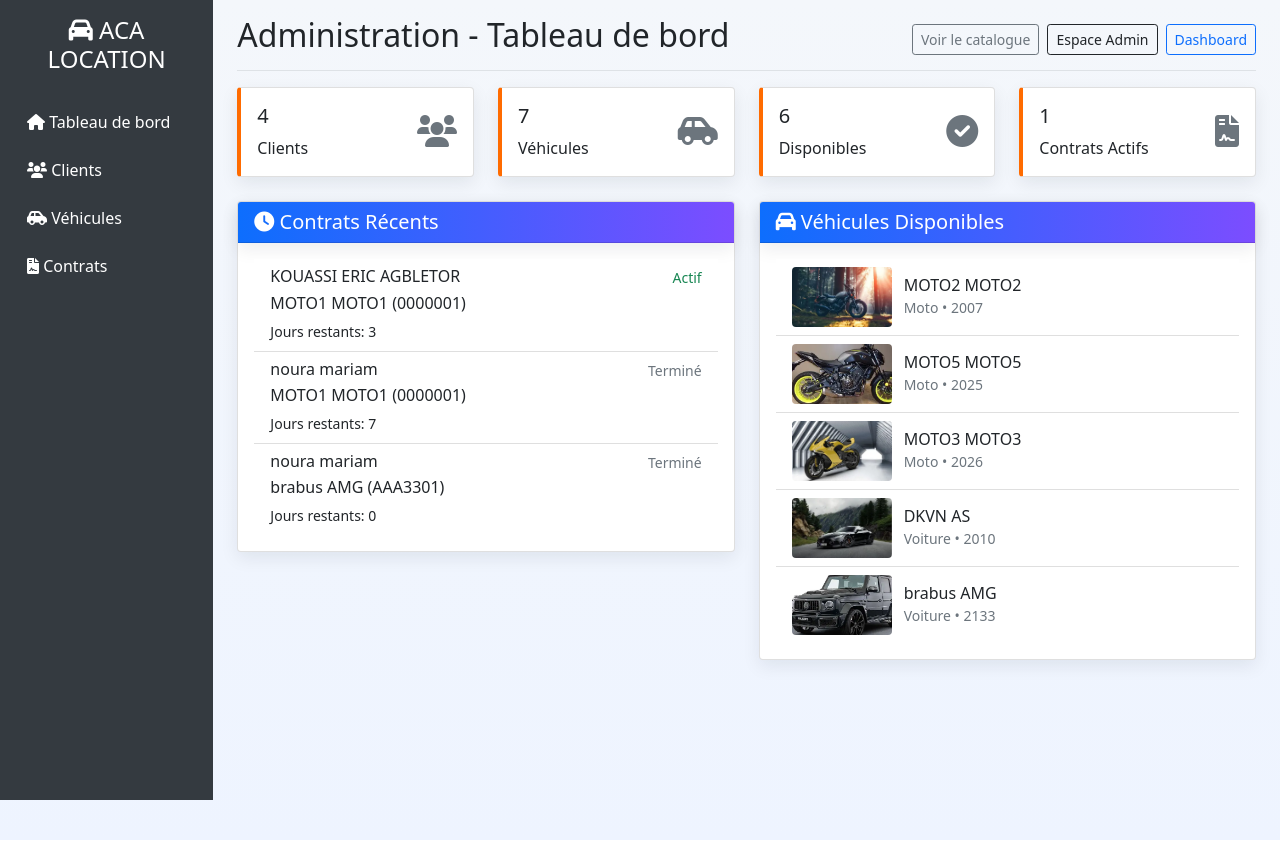
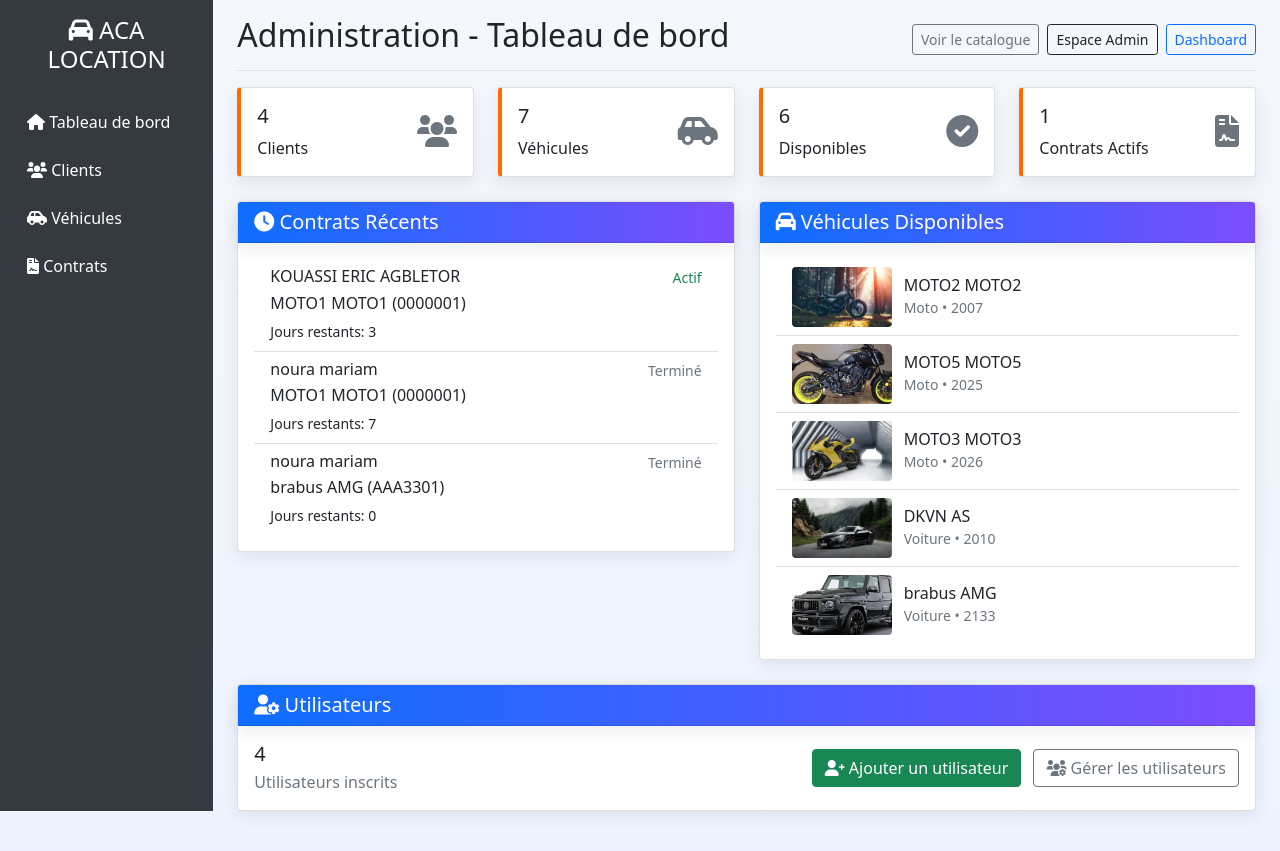
Before and after one commit to Erix-01/GESTION, a Django app: page /admin/dashboard/ in a window 1280 px wide. Run offline with Django 4.2, Linux system fonts and the light colour scheme; a user stored in the database is signed in; data comes from the database, SQL or seed files in the repository.

Commit message:
admin dashboard: panneau Utilisateurs (compte + actions ajouter/lister) ; stats admin inclut total_users

```diff
--- a/contrats/contrat_1.json
+++ b/contrats/contrat_1.json
@@ -13,7 +13,7 @@
         "immatriculation": "AA-123-BB"
     },
     "dates": {
-        "creation": "2025-10-31T09:47:40.856380+00:00",
+        "creation": "2025-10-31T09:50:11.364603+00:00",
         "debut": "2025-10-31",
         "fin": "2025-11-10"
     },
--- a/gestion/admin.py
+++ b/gestion/admin.py
@@ -10,6 +10,7 @@ from datetime import datetime, timedelta
 from django.urls import path, reverse
 from django.shortcuts import render, redirect, get_object_or_404
 from .models import Client, Vehicule, Contrat
+from django.contrib.auth.models import User
 
 
 class GestionAdminSite(AdminSite):
@@ -56,6 +57,7 @@ class GestionAdminSite(AdminSite):
             'top_vehicules': top_vehicules,
             'contrats_recent': Contrat.objects.all().order_by('-date_creation')[:5],
             'vehicules_disponibles': Vehicule.objects.filter(disponible=True).order_by('prix_journalier')[:5],
+            'total_users': User.objects.count(),
         }
 
     def index(self, request, extra_context=None):
--- a/gestion/templates/admin/index.html
+++ b/gestion/templates/admin/index.html
@@ -124,4 +124,25 @@
     </div>
 </div>
 
+<!-- Utilisateurs panel -->
+<div class="row mt-4">
+    <div class="col-md-12">
+        <div class="card">
+            <div class="card-header bg-primary-custom text-white">
+                <h5 class="mb-0"><i class="fas fa-user-cog"></i> Utilisateurs</h5>
+            </div>
+            <div class="card-body d-flex align-items-center justify-content-between">
+                <div>
+                    <h5 class="mb-1">{{ total_users }}</h5>
+                    <p class="mb-0 text-muted">Utilisateurs inscrits</p>
+                </div>
+                <div>
+                    <a href="{% url 'admin:auth_user_add' %}" class="btn btn-success me-2"><i class="fas fa-user-plus"></i> Ajouter un utilisateur</a>
+                    <a href="{% url 'admin:auth_user_changelist' %}" class="btn btn-outline-secondary"><i class="fas fa-users-cog"></i> Gérer les utilisateurs</a>
+                </div>
+            </div>
+        </div>
+    </div>
+</div>
+
 {% endblock %}
```
Also changed, not shown: 1 other file.
